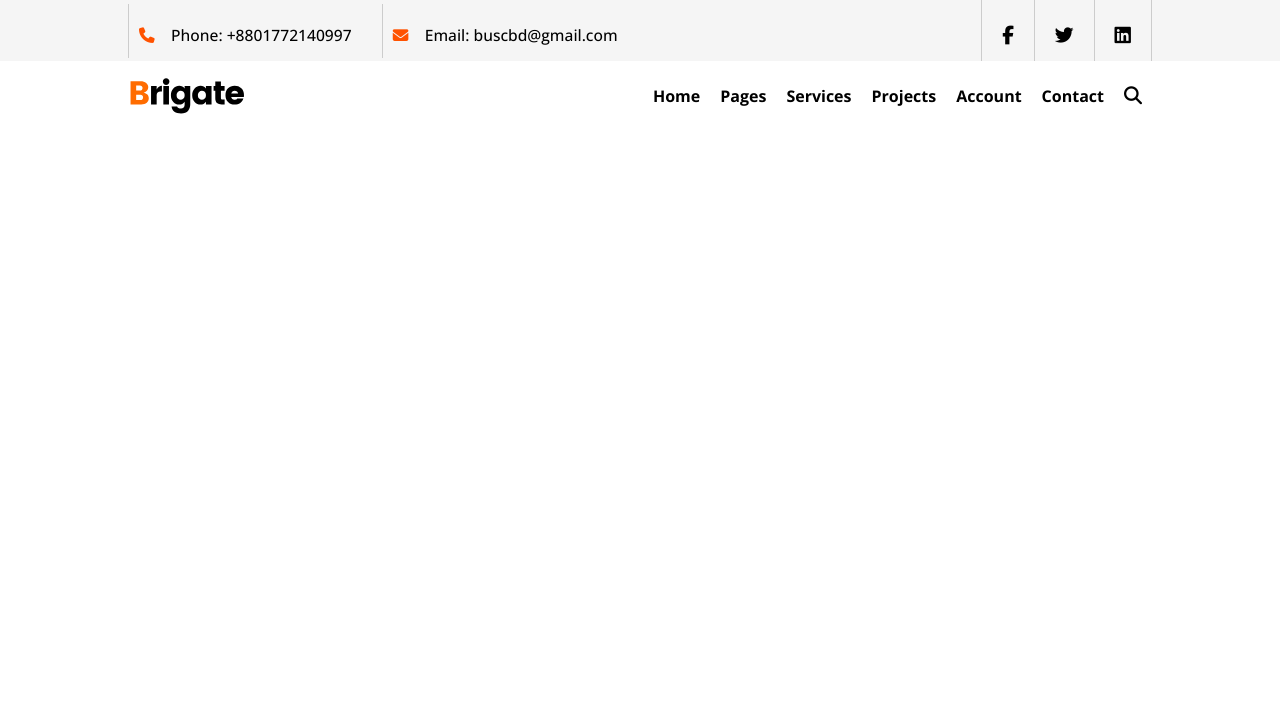
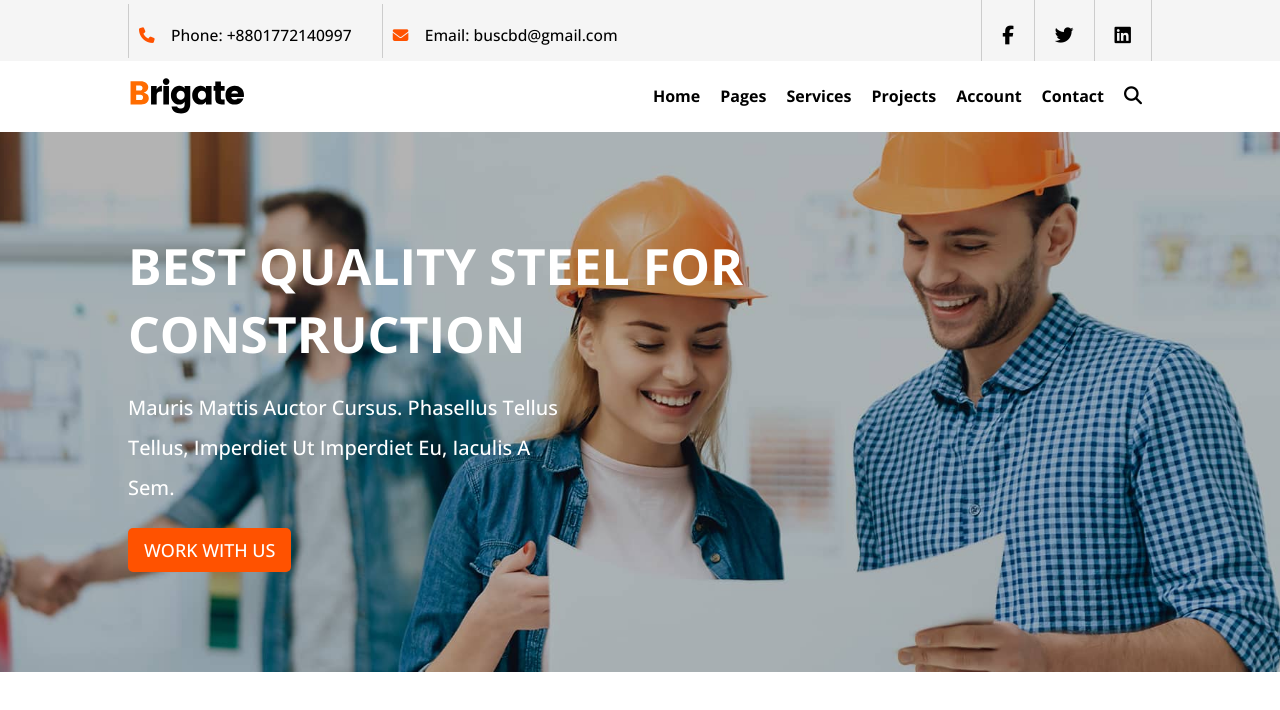
Before and after one commit to BurhanUddinAhmad/final-project, a plain HTML site: page index.html in a window 1280 px wide. Drawn offline with nearby package versions, Linux system fonts and the light colour scheme.

Commit message:
Added hero section

```diff
--- a/index.html
+++ b/index.html
@@ -42,6 +42,15 @@
             </ul>
            </div>
         </nav>
+        <section id="hero">
+            <div class="container">
+                <div class="hero-contents">
+                    <h1>BEST QUALITY STEEL FOR CONSTRUCTION</h1>
+                    <p>Mauris Mattis Auctor Cursus. Phasellus Tellus Tellus, Imperdiet Ut Imperdiet Eu, Iaculis A Sem.</p>
+                    <button>Work with us</button>
+                </div>
+            </div>
+        </section>
     </header>
     <main>
 
--- a/style/style.css
+++ b/style/style.css
@@ -24,6 +24,7 @@ button {
     color: var(--btnText);
     font-size: 1.8rem;
     padding: 1rem 1.6rem;
+    border: none;
     border-radius: .5rem;
     text-transform: uppercase;
     transition: .3s ease;
@@ -111,3 +112,28 @@ nav .nav-contents {
 .nav-contents ul a i {
     font-size: 1.8rem;
 }
+
+/* Hero Section  */
+#hero {
+    background: url('../images/slide-2.jpg');
+    background-size: cover;
+    background-position: center;
+    padding: 10rem 0;
+}
+.hero-contents {
+    width: 65%;
+}
+.hero-contents h1 {
+    text-transform: uppercase;
+    font-size: 5rem;
+    color: var(--heading-secondary);
+    font-weight: 700;
+    margin-bottom: 2rem;
+}
+.hero-contents p {
+    width: 65%;
+    font-size: 2rem;
+    color: var(--heading-secondary);
+    line-height: 4rem;
+    margin-bottom: 2rem;
+}
```
Also changed, not shown: images/slide-2.jpg (added).
